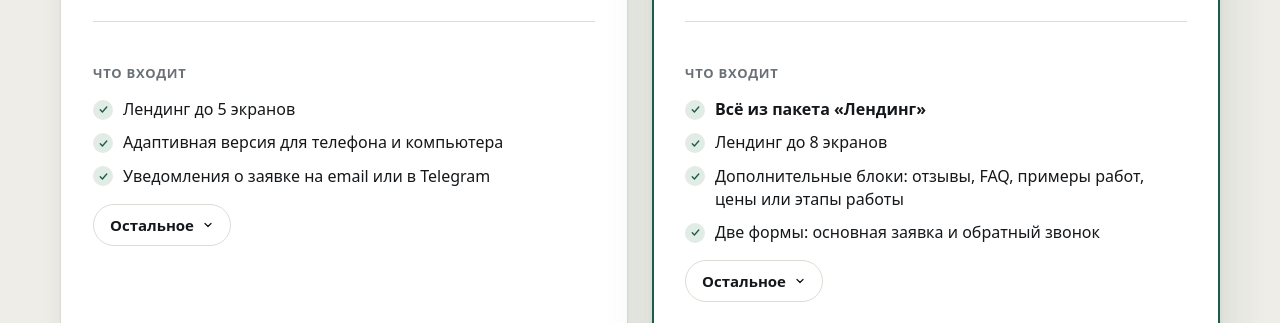
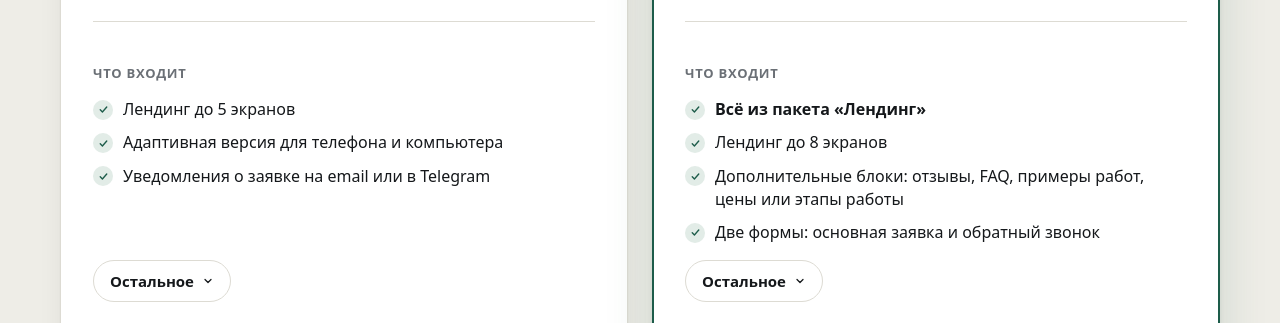
Before and after one commit to shurhoveckyvadim-creator/landing-vadim, a plain HTML site: page index.html in a window 1280 px wide. Shown: the part 2562-2885 px from the top of the page. Drawn offline with Linux system fonts and the light colour scheme.

Commit message:
Тарифы: кнопки «Остальное» на одном уровне в ПК-версии
Блок «Что входит» на ширине от 900px — subgrid из трёх строк (подпись,
видимый список, «Остальное»), карточка — 8 строк вместо 6. Пункты списка
прижаты к верху, чтобы короткий список не растягивался.

Co-Authored-By: Claude Opus 5.5 <noreply@anthropic.com>

```diff
--- a/styles.css
+++ b/styles.css
@@ -533,11 +533,20 @@ button { font: inherit; color: inherit; }
   /* subgrid выравнивает строки карточек: цена, описание, списки, срок и кнопка на одной высоте */
   .tiers {
     grid-template-columns: repeat(2, minmax(0, 1fr));
-    grid-template-rows: repeat(6, auto);
+    grid-template-rows: repeat(8, auto);
     column-gap: 24px;
     row-gap: 0;
   }
-  .tier { grid-row: span 6; grid-template-rows: subgrid; }
+  .tier { grid-row: span 8; grid-template-rows: subgrid; }
+  /* «Что входит»: подпись, видимый список и «Остальное» — отдельные строки,
+     чтобы кнопки «Остальное» в обеих карточках стояли на одном уровне */
+  .tier > .tier__block {
+    display: grid;
+    grid-row: span 3;
+    grid-template-rows: subgrid;
+    row-gap: 0;
+    align-content: start;
+  }
 }
 
 .tier {
@@ -594,7 +603,7 @@ button { font: inherit; color: inherit; }
   letter-spacing: .06em;
   text-transform: uppercase;
 }
-.tier__list { display: grid; gap: 10px; }
+.tier__list { display: grid; gap: 10px; align-content: start; }
 .tier__list li { position: relative; padding-left: 30px; font-size: 16px; line-height: 1.45; }
 .tier__list strong { font-weight: 650; }
 .tier__list--in li::before {
```
